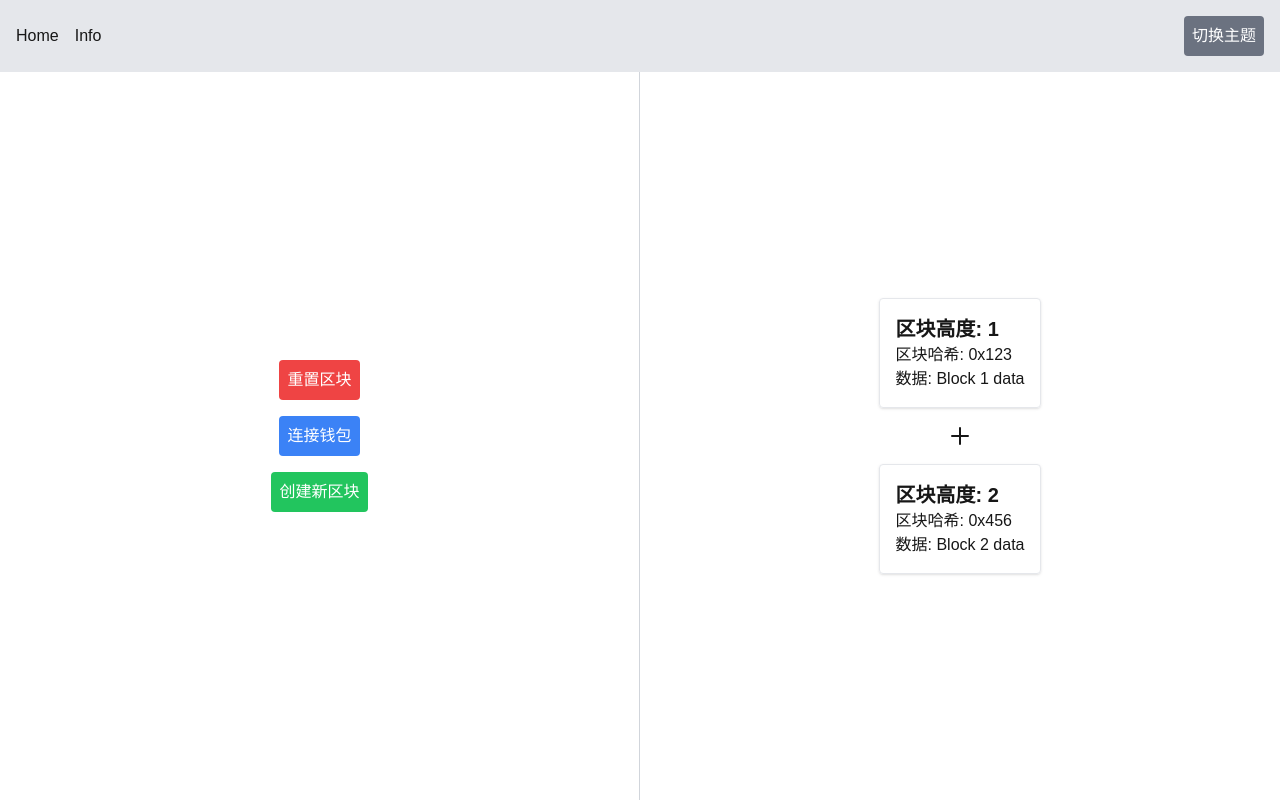
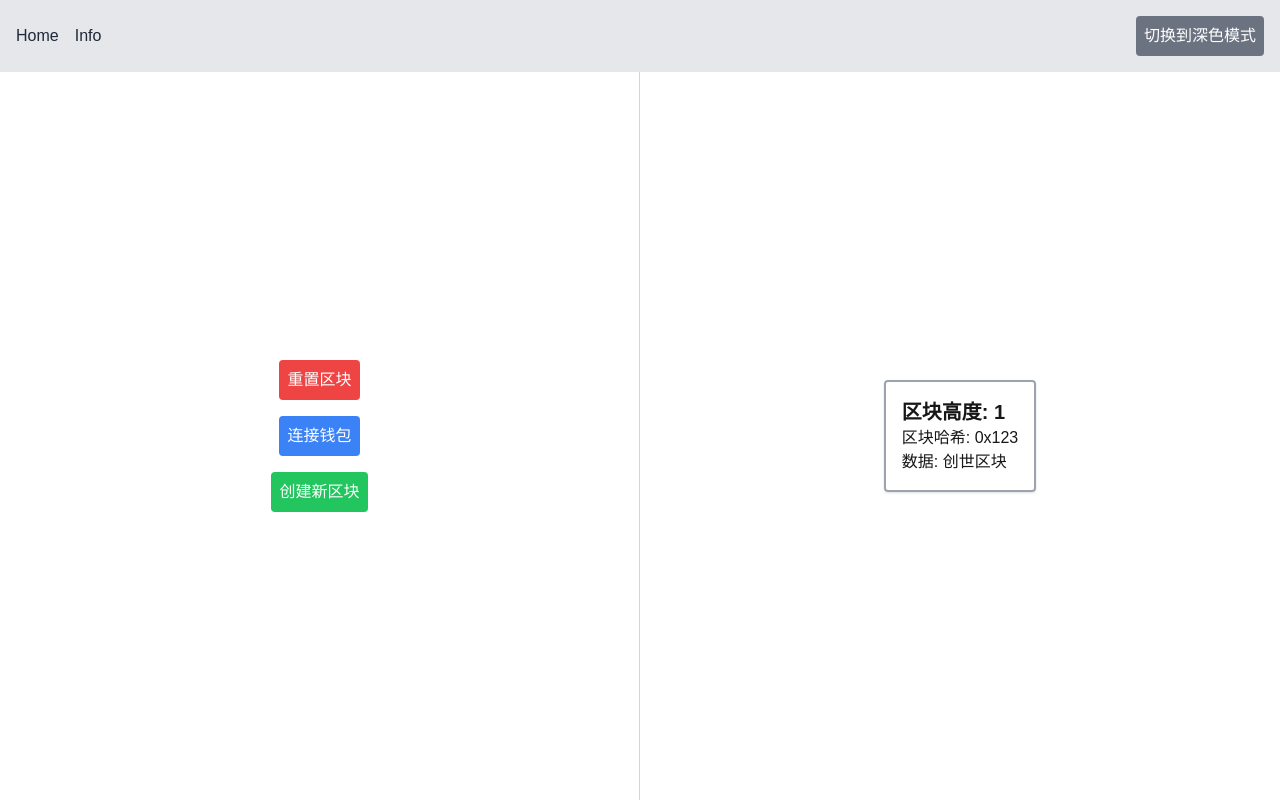
Before and after one commit to Tokunaga-X/blockchain-visualizer, a Next.js app: page / in a window 1280 px wide. Built offline with nearby package versions, Linux system fonts and the light colour scheme.

Commit message:
fix: theme issue and some style issue

```diff
--- a/app/components/BlockCard.tsx
+++ b/app/components/BlockCard.tsx
@@ -12,7 +12,7 @@ interface BlockCardProps {
 
 export default function BlockCard({ block }: BlockCardProps) {
     return (
-        <div className="p-4 m-2 border rounded shadow">
+        <div className="p-4 m-2 border-2 border-gray-400 dark:border-gray-600 rounded shadow">
             <h2 className="text-xl font-bold">区块高度: {block.height}</h2>
             <p>区块哈希: {block.hash}</p>
             <p>数据: {block.data}</p>
--- a/app/page.tsx
+++ b/app/page.tsx
@@ -14,12 +14,10 @@ interface Block {
 
 export default function Home() {
     const [blocks, setBlocks] = useState<Block[]>([
-        // 示例区块数据
-        { height: 1, hash: "0x123", data: "Block 1 data" },
-        { height: 2, hash: "0x456", data: "Block 2 data" },
+        { height: 1, hash: "0x123", data: "创世区块" },
     ])
 
-    const [theme, setTheme] = useState("light")
+    const [theme, setTheme] = useState<string | null>(null)
 
     const handleCreateNewBlock = () => {
         const newBlock: Block = {
@@ -38,33 +36,54 @@ export default function Home() {
         const newTheme = theme === "light" ? "dark" : "light"
         setTheme(newTheme)
         document.documentElement.setAttribute("data-theme", newTheme)
+        localStorage.setItem("theme", newTheme)
     }
 
     useEffect(() => {
-        document.documentElement.setAttribute("data-theme", theme)
-    }, [theme])
+        // 从本地存储中获取主题设置
+        const savedTheme = localStorage.getItem("theme")
+        const prefersDark = window.matchMedia(
+            "(prefers-color-scheme: dark)"
+        ).matches
+
+        const initialTheme = savedTheme || (prefersDark ? "dark" : "light")
+        setTheme(initialTheme)
+        document.documentElement.setAttribute("data-theme", initialTheme)
+    }, [])
+
+    if (theme === null) {
+        return null // 或者返回一个加载指示器
+    }
 
     return (
         <div className="flex flex-col h-screen">
-            <div className="flex justify-between items-center p-4 bg-gray-200 dark:bg-gray-800">
+            <div className="flex justify-between items-center p-4 bg-gray-200 dark:bg-gray-800 text-gray-800 dark:text-gray-200">
                 <div>
-                    <Link href="/" className="mr-4">
+                    <Link
+                        href="/"
+                        className="mr-4 hover:text-gray-600 dark:hover:text-gray-400"
+                    >
                         Home
                     </Link>
-                    <Link href="/info">Info</Link>
+                    <Link
+                        href="/info"
+                        className="hover:text-gray-600 dark:hover:text-gray-400"
+                    >
+                        Info
+                    </Link>
                 </div>
                 <button
                     onClick={toggleTheme}
-                    className="p-2 bg-gray-500 text-white rounded"
+                    className="p-2 bg-gray-500 text-white rounded hover:bg-gray-600"
                 >
-                    切换主题
+                    {theme === "light" ? "切换到深色模式" : "切换到浅色模式"}
                 </button>
             </div>
             <div className="flex flex-1">
                 <div className="w-1/2 p-4 flex flex-col justify-center items-center border-r border-gray-300">
                     <button
                         onClick={handleResetBlocks}
-                        className="mb-4 p-2 bg-red-500 text-white rounded"
+                        className="mb-4 p-2 bg-red-500 text-white rounded hover:bg-red-600"
                     >
                         重置区块
                     </button>
```
